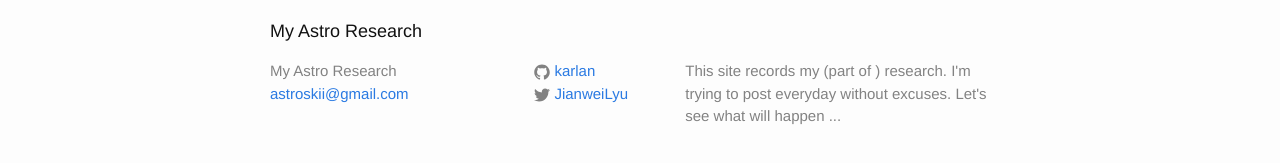
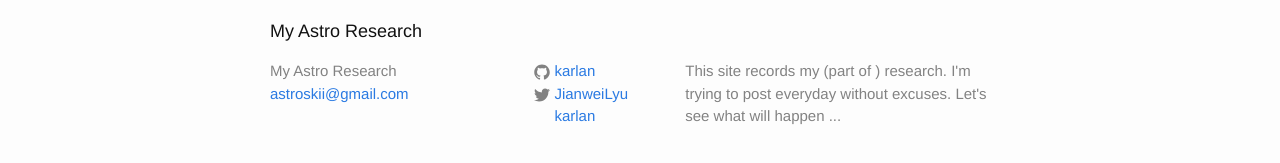
Before and after one commit to karlan/karlan.github.io, a Jekyll site: the page built from index.html, in a window 1280 px wide. Shown: the part 309-472 px from the top of the page. Built offline with Jekyll 4.4.1, drawn with Linux system fonts in a browser that asks for light colours.

Commit message:
add weibo support

```diff
--- a/_includes/footer.html
+++ b/_includes/footer.html
@@ -42,6 +42,19 @@
             </a>
           </li>
           {% endif %}
+          {% if site.weibo_username %}
+          <li>
+            <a href="https://weibo.com/{{ site.twitter_username }}">
+              <span class="icon  icon--twitter">
+                <svg viewBox="0 0 16 16">
+                  <path fill="#828282" d="M95.923,160.846 L81.517,160.846 L81.517,162.846 L95.923,162.846 L95.923,160.846 L95.923,160.846 Z M81.049,174.706 L96.393,174.706 L96.393,172.706 L92.276,172.706 L93.737,170.628 L91.815,169.94 L94.737,169.94 L94.737,164.081 L82.705,164.081 L82.705,169.94 L85.244,169.94 L83.642,170.862 C84.231,171.596 84.707,172.211 85.072,172.706 L81.049,172.706 L81.049,174.706 L81.049,174.706 Z M89.689,172.706 L86.494,172.706 L87.47,172.128 C87.126,171.654 86.556,170.925 85.759,169.941 L91.345,169.941 C90.804,170.904 90.252,171.825 89.689,172.706 L89.689,172.706 Z M84.892,168.034 L84.892,165.987 L92.548,165.987 L92.548,168.034 L84.892,168.034 L84.892,168.034 Z"/>
+                </svg>
+              </span>
+
+              <span class="username">{{ site.weibo_username }}</span>
+            </a>
+          </li>
+          {% endif %}
         </ul>
       </div>
 
```
